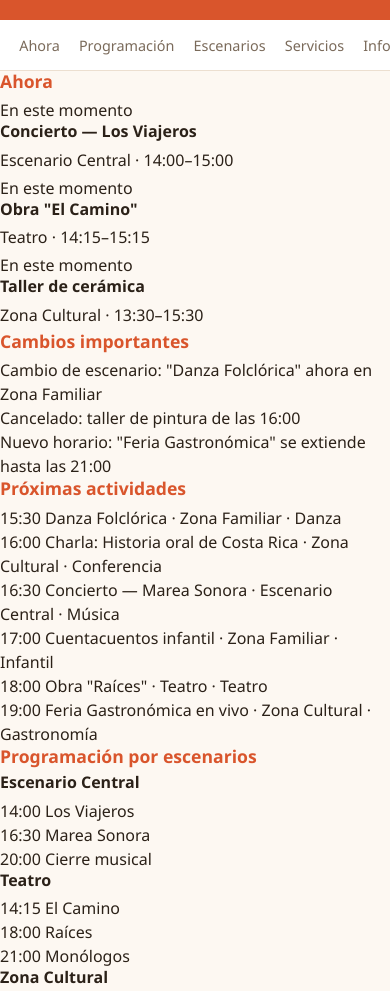
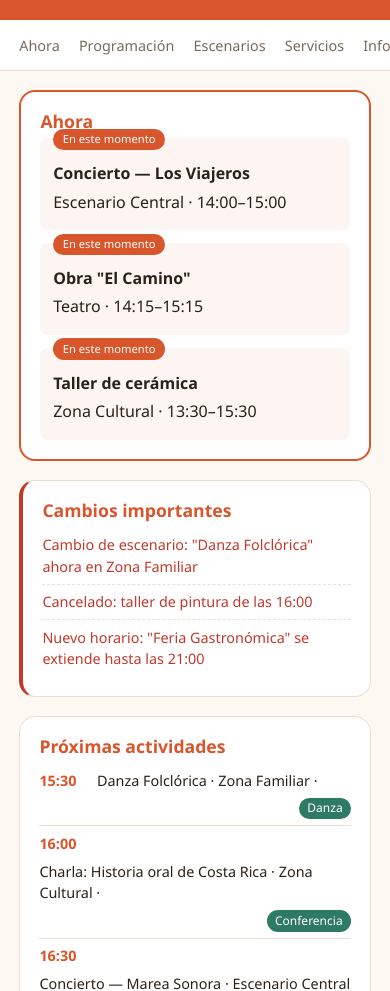
Before and after one commit to DavidN0406/Tarea-1-Programacion-Web, a plain HTML site: page caso2/index.html in a window 390 px wide. Shown: the part 96-1087 px from the top of the page. Drawn offline with Linux system fonts and the light colour scheme.

Commit message:
Layout mobile-first, Grid de escenarios y Flexbox de servicios del caso 2

```diff
--- a/caso2/css/estilos.css
+++ b/caso2/css/estilos.css
@@ -88,3 +88,142 @@ ul { list-style: none; margin: 0; padding: 0; }
 .nav__lista a:focus {
   color: var(--color-principal);
 }
+
+/* ---------- Layout principal: teléfono = una columna ---------- */
+.contenedor-principal {
+  display: grid;
+  grid-template-columns: 1fr;
+  gap: var(--espacio-m);
+  padding: var(--espacio-m);
+}
+
+.tarjeta {
+  background-color: var(--color-superficie);
+  border: 1px solid var(--color-borde);
+  border-radius: var(--radio-m);
+  padding: var(--espacio-m);
+}
+
+/* ---------- Ahora: la zona más importante en teléfono ---------- */
+.ahora {
+  order: -2;
+  border: 2px solid var(--color-principal);
+}
+
+.lista-ahora {
+  display: flex;
+  flex-direction: column;
+  gap: var(--espacio-s);
+}
+
+.actividad-ahora {
+  position: relative;
+  background-color: rgba(217, 85, 44, 0.06);
+  border-radius: var(--radio-s);
+  padding: var(--espacio-s);
+  padding-top: 1.6rem;
+}
+
+.etiqueta-ahora {
+  position: absolute;
+  top: -0.6rem;
+  left: var(--espacio-s);
+  background-color: var(--color-principal);
+  color: #fff;
+  font-size: 0.7rem;
+  padding: 0.15rem 0.6rem;
+  border-radius: 999px;
+}
+
+/* ---------- Cambios importantes ---------- */
+.cambios {
+  order: -1;
+  border-left: 4px solid var(--color-cambio);
+}
+
+.lista-cambios li {
+  padding: var(--espacio-xs) 0;
+  border-bottom: 1px dashed var(--color-borde);
+  font-size: 0.9rem;
+  color: var(--color-cambio);
+}
+
+.lista-cambios li:last-child {
+  border-bottom: none;
+}
+
+/* ---------- Próximas actividades ---------- */
+.lista-proximas li {
+  display: flex;
+  flex-wrap: wrap;
+  gap: 0.4rem;
+  align-items: center;
+  padding: var(--espacio-xs) 0;
+  border-bottom: 1px solid var(--color-borde);
+  font-size: 0.9rem;
+}
+
+.lista-proximas li:last-child {
+  border-bottom: none;
+}
+
+.hora {
+  font-weight: bold;
+  color: var(--color-principal);
+  min-width: 3.2rem;
+}
+
+.categoria {
+  margin-left: auto;
+  font-size: 0.75rem;
+  background-color: var(--color-secundario);
+  color: #fff;
+  padding: 0.1rem 0.5rem;
+  border-radius: 999px;
+}
+
+/* ---------- Escenarios: CSS Grid ---------- */
+.grid-escenarios {
+  display: grid;
+  grid-template-columns: 1fr;
+  gap: var(--espacio-s);
+}
+
+.escenario {
+  background-color: var(--color-fondo);
+  border-radius: var(--radio-s);
+  padding: var(--espacio-s);
+}
+
+.escenario ul li {
+  font-size: 0.85rem;
+  padding: 0.15rem 0;
+  color: var(--color-texto-tenue);
+}
+
+/* ---------- Servicios: Flexbox ---------- */
+.lista-servicios {
+  display: flex;
+  flex-wrap: wrap;
+  gap: var(--espacio-s);
+}
+
+.servicio {
+  flex: 1 1 40%;
+  background-color: var(--color-fondo);
+  border-radius: var(--radio-s);
+  padding: var(--espacio-s);
+  text-align: center;
+  font-size: 0.85rem;
+}
+
+.pie {
+  text-align: center;
+  padding: var(--espacio-m);
+  color: var(--color-texto-tenue);
+  font-size: 0.8rem;
+}
+
+/* =========================================================
+   Tableta: 601px en adelante
+   ========================================================= */
```
